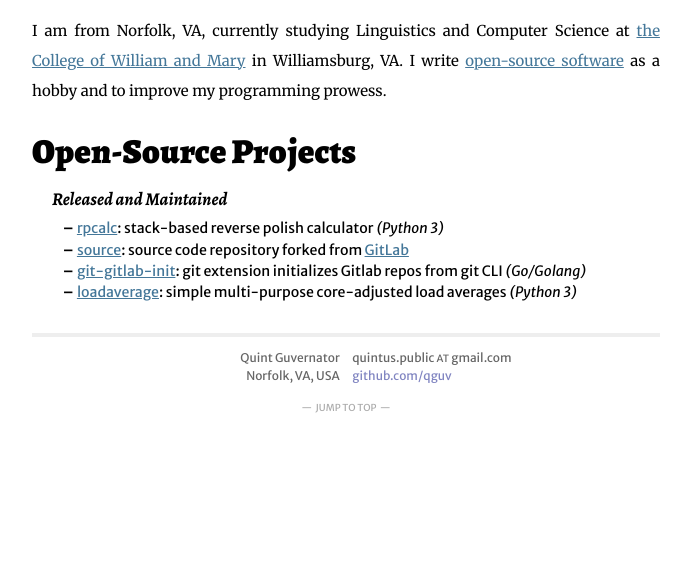
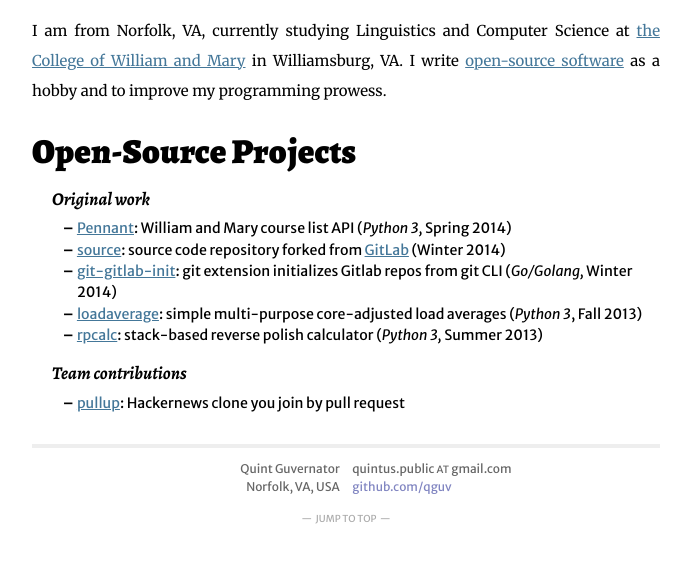
Before and after one commit to hawkw/qguv.github.io, a Jekyll site: the page built from index.md, in a window 1280 px wide, cut to the strip 200-930 px from the top of the page. Shown: the top 563 px of the strip, without its empty margins (294-985 px from the left). Built offline with Jekyll 4.4.1, drawn with Linux system fonts in a browser that asks for light colours; some web fonts are replaced; Markdown is read by kramdown in place of the engine named in the settings.

Commit message:
added pennant, separated teams from orig. work

```diff
--- a/index.md
+++ b/index.md
@@ -12,13 +12,23 @@
 [WM]: http://www.wm.edu/
 
 ## Open-Source Projects <a id="open-source-projects"></a>
-#### Released and Maintained
-- [rpcalc][]: stack-based reverse polish calculator _(Python 3)_
-- [source][]: source code repository forked from [GitLab](http://gitlab.org/)
-- [git-gitlab-init][]: git extension initializes Gitlab repos from git CLI _(Go/Golang)_
-- [loadaverage][]: simple multi-purpose core-adjusted load averages _(Python 3)_
 
+#### Original work
+
+ - [Pennant][]: William and Mary course list API (_Python 3,_ Spring 2014)
+ - [source][]: source code repository forked from [GitLab](http://gitlab.org/) (Winter 2014)
+ - [git-gitlab-init][]: git extension initializes Gitlab repos from git CLI (_Go/Golang,_ Winter 2014)
+ - [loadaverage][]: simple multi-purpose core-adjusted load averages (_Python 3_, Fall 2013)
+ - [rpcalc][]: stack-based reverse polish calculator (_Python 3,_ Summer 2013)
+
+[Pennant]: https://github.com/wm-pennant/pennant
+[source]: http://src.nascifi.com
+[git-gitlab-init]: https://github.com/qguv/git-gitlab-init
+[loadaverage]: https://github.com/qguv/loadaverage
 [rpcalc]: http://qguv.github.io/rpcalc
-[git-gitlab-init]: https://github.com/qguv/git-gitlab-init
-[source]: http://src.nascifi.com
-[loadaverage]: https://github.com/qguv/loadaverage
+
+#### Team contributions
+
+ - [pullup][]: Hackernews clone you join by pull request
+
+[pullup]: http://pullup.herokuapp.com
```
